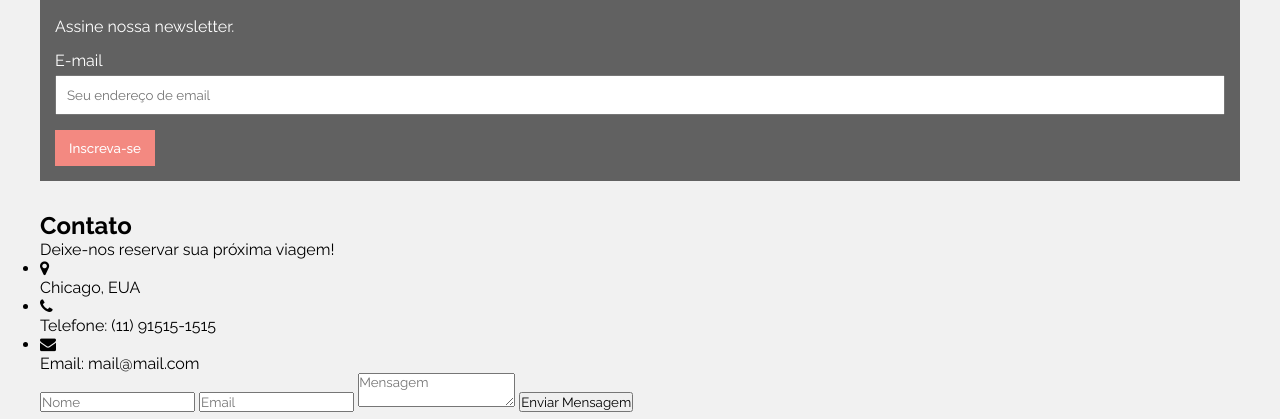
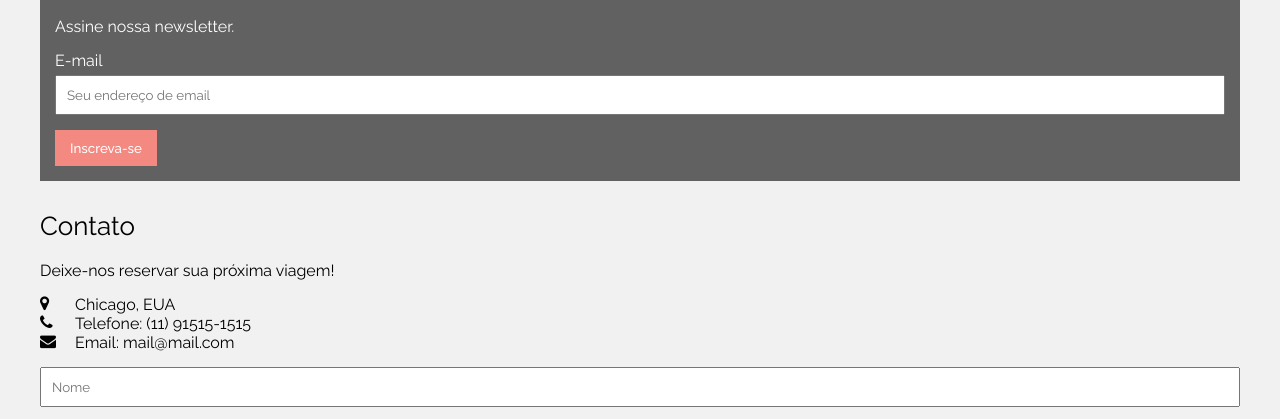
Before and after one commit to rudneyviana/123Viagem, a plain HTML site: page index.html in a window 1280 px wide. Shown: the part 2161-2580 px from the top of the page. Drawn offline with Linux system fonts and the light colour scheme.

Commit message:
Update section #contato

```diff
--- a/index.html
+++ b/index.html
@@ -163,7 +163,7 @@
             <form>
                 <input type="text" name="nome" placeholder="Nome" required>
                 <input type="email" name="email-contact" placeholder="Email" >
-                <textarea name="mensagem" placeholder="Mensagem" required></textarea>
+                <textarea name="mensagem" placeholder="Mensagem" required rows="1"></textarea>
                 <button type="submit">Enviar Mensagem</button>
             </form>
         </section>
--- a/style.css
+++ b/style.css
@@ -90,6 +90,7 @@ main section, footer {
     background-color: var(--preto);
     color: var(--branco);
     font-size: 16px;
+    cursor: pointer;
 }
 
 #inicio nav button span {
@@ -133,6 +134,7 @@ main section, footer {
     color: var(--branco);
     font-size: 14px;
     border: none;
+    cursor: pointer;
 }
 
 #ofertas h2 {
@@ -259,8 +261,8 @@ main section, footer {
 }
 
 #newsletter form button {
-    width: 100px;
-    padding: 10px;
+    width: fit-content;
+    padding: 10px 15px;
     background-color: var(--laranja-100);
     color: var(--branco);
     outline: none;
@@ -268,3 +270,53 @@ main section, footer {
     font-weight: 500;
     cursor: pointer;
 }
+
+#contato h2 {
+    margin: 15px 0 20px;
+    font-weight: 400;
+    font-size: 26px;
+}
+
+#contato > p {
+    margin-bottom: 15px;
+}
+
+#contato ul {
+    list-style: none;
+    margin-bottom: 15px;
+}
+
+#contato ul li {
+    display: flex;
+    gap: 20px;
+}
+
+#contato ul li i {
+    width: 15px;
+}
+
+#contato form {
+    display: flex;
+    flex-direction: column;
+    gap: 15px;
+}
+
+#contato form input {
+    padding: 10px;
+}
+
+#contato form textarea {
+    padding: 10px;
+    resize: none;
+}
+
+#contato form button {
+    width: fit-content;
+    padding: 10px 15px;
+    background-color: var(--preto);
+    color: var(--branco);
+    outline: none;
+    border: none;
+    cursor: pointer;
+    font-weight: 500;
+}
```
